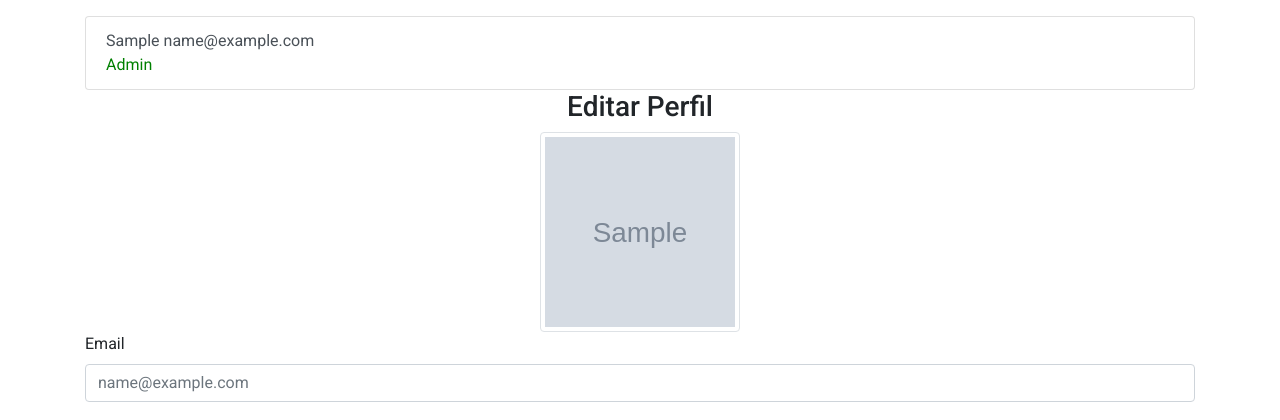
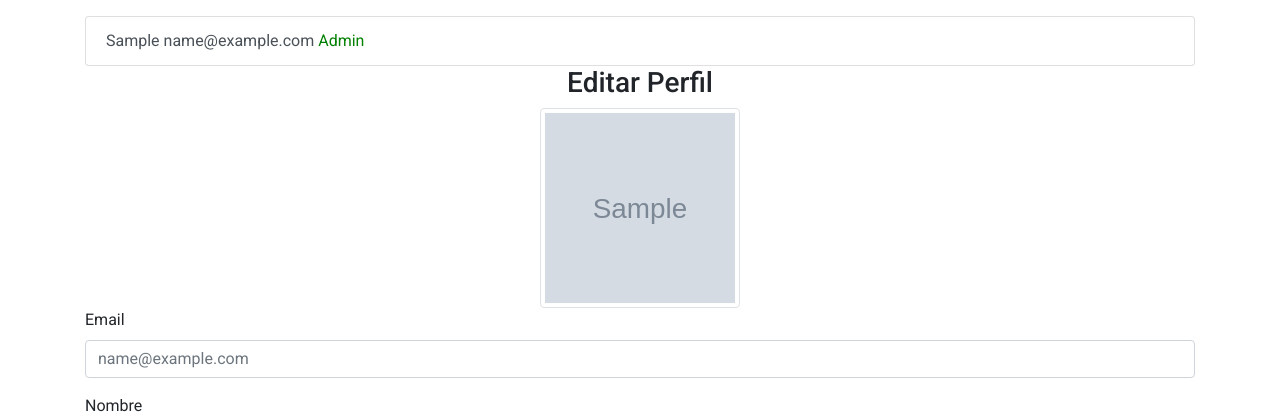
Before and after one commit to Pusebe/Tournaments-track-stadistics, a Flask app: page /dashboard/edit-users in a window 1280 px wide. Shown: the part 56-476 px from the top of the page. Run offline with Flask 3, Linux system fonts and the light colour scheme; a user stored in the database is signed in; tables that the repository leaves empty hold one stand-in row (values such as "Sample post"); grey boxes marked "Sample" are stand-in pictures; parts of the project's set-up code (start-up, migrations or seed data) failed here and were passed over; some libraries are stand-ins or nearby versions.

Commit message:
modified:   website/templates/edit_users.html

```diff
--- a/website/templates/edit_users.html
+++ b/website/templates/edit_users.html
@@ -4,7 +4,7 @@ content %}
   {%for user in users%}
   <div onclick="select_user({{user.id}})">
       <a href="#" onclick="return false" class="list-group-item list-group-item-action"
-        >{{user.first_name}} {{user.email}} {% if user.is_admin %}<div style="color: green;">Admin</div>{%endif%}
+        >{{user.first_name}} {{user.email}} {% if user.is_admin %}<span style="color: green;">Admin</span>{%endif%}
       </a>
   </div>
   {% endfor %}
```
